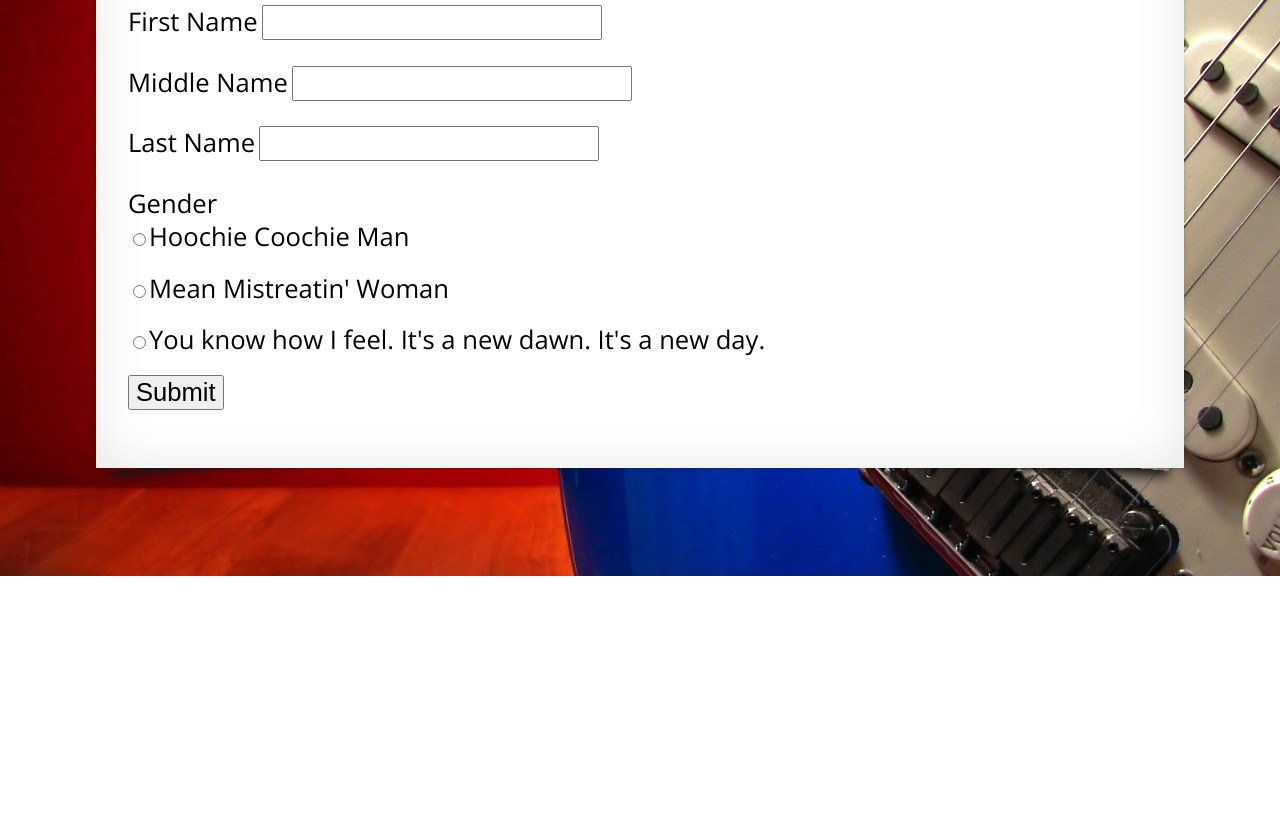
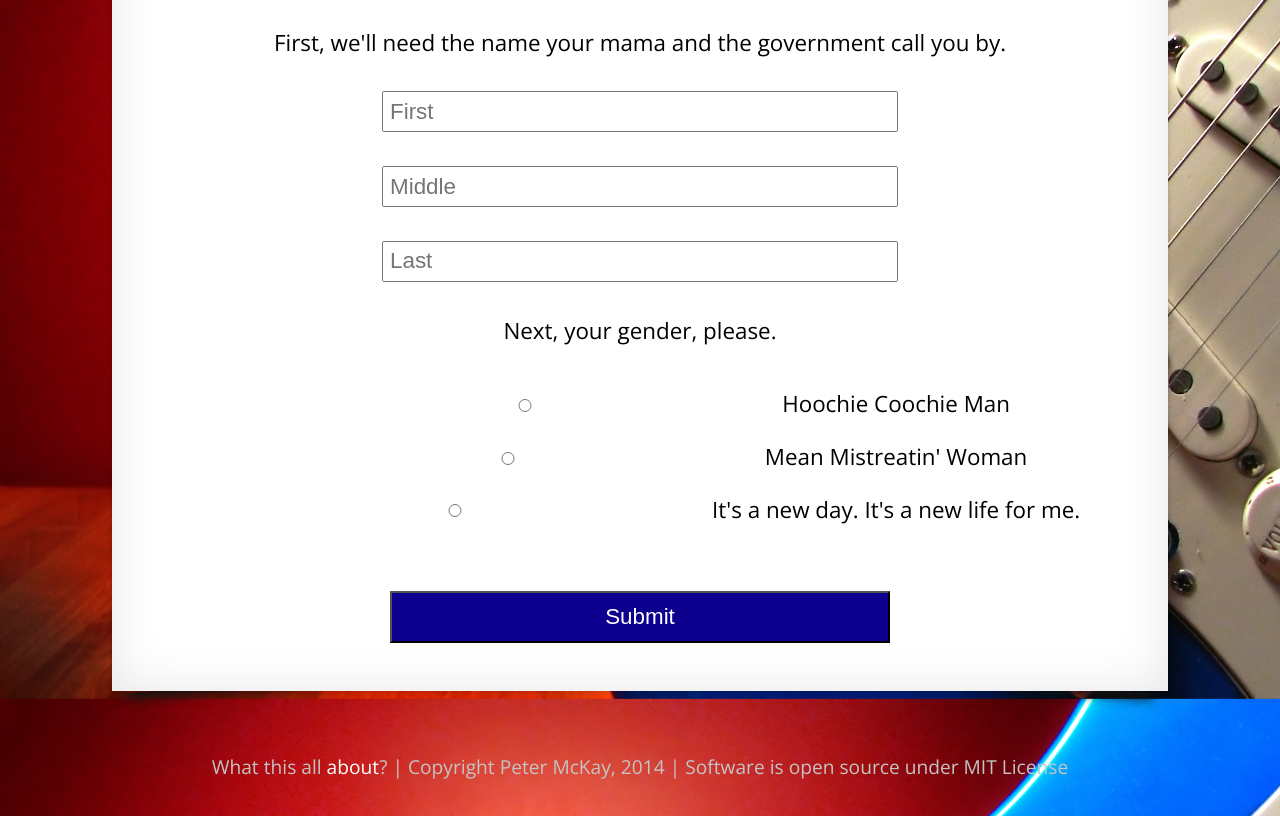
Before and after one commit to peteramckay/bluesnamer, a plain HTML site: page index.html in a window 1280 px wide. Shown: the part 224-1040 px from the top of the page. Before the commit the page ends 800 px from the top, so only its background shows below. Drawn offline with nearby package versions, Linux system fonts and the light colour scheme; a web font is replaced by a local one.

Commit message:
Some UX changes

```diff
--- a/css/base.css
+++ b/css/base.css
@@ -45,7 +45,7 @@
    background: url('../img/guitarbackground.jpg');
    background-repeat: no-repeat;
    background-size: cover;
-   background attachment: fixed;
+   background-attachment: fixed;
 /*
 
 Background obtained on Creative Commons license via Flickr at http://www.flickr.com/photos/rickharris/368538048/sizes/o/
@@ -58,19 +58,19 @@ Background obtained on Creative Commons license via Flickr at http://www.flickr.
   h1, h2, h3, h4, h5, h6 {font-family: 'Brawler', serif;}
 
 
-  h1 {font-size: 3.2em}
+  h1 {font-size: 2.8em}
 
-  h2 {font-size: 2.8em}
+  h2 {font-size: 2.4em}
 
-  h3 {font-size: 2.4em}
+  h3 {font-size: 1.8em}
 
-  h4, h5, h6 {font-size: 1.8em}
+  h4, h5, h6 {font-size: 1.6em}
 
-  p, li, input, .formhed {font-size: 1.6em}
+  p, li, input, label {font-size: 1.4em}
 
   a {
     text-decoration: none;
-    color: #969696;
+    color: #4B2F9E;
   }
 
   a:hover {text-decoration: underline}
@@ -78,16 +78,17 @@ Background obtained on Creative Commons license via Flickr at http://www.flickr.
 /* #Basic Element Styles
 ================================================== */
 
-body {}
+body {
+  padding-top: 3em;
+  padding-bottom: 4em}
 
 #contentarea {
   position: relative;
-  width: 80%;
+  width: 75%;
   min-width: 300px;
+  padding: 3em;
   margin: 0 auto;
-  margin-top: 2em;
-  margin-bottom: 6em;
-  padding: 2em;
+  margin-bottom: 4em;
   background-color: #fff;
   -webkit-box-shadow: 0 0 4px rgba(0, 0, 0, 0.2), inset 0 0 50px rgba(0, 0, 0, 0.1);
   -moz-box-shadow: 0 0 4px rgba(0, 0, 0, 0.2), inset 0 0 50px rgba(0, 0, 0, 0.1);
@@ -123,25 +124,36 @@ body {}
 
 
 form {
-  margin-top: 2em;
+  text-align: center;
+  margin-top: 2.5em;
+  }
+
+form p {margin-top: 1.5em}
+
+input {
+  width: 90%;
+  max-width: 500px;
+  display: inline-block;
+  margin-top: 1.5em;
+  padding: 0.25em
 }
 
-input {margin-bottom: 1em}
+#subbutton {
+  padding: 0.5em;
+  background: #0E008F;
+  color: white;
+  margin-top: 3em;
+}
+
+#contentarea h1 {text-align: center}
 
 .footer {
+  color: #C4C4C4;
+  font-size: 1.2em;
   text-align: center;
-  color: #c9c9c9;
-  font-size: 1em;
-  font-size: 1em;
-  background: #404040;
-  width: 100%;
-  padding: 0.25em;
-  margin: 0 auto;
-  position: fixed;
-  top: 0;
 }
 
-.footer a {color: white;}
+.footer a {color: white}
 
 /* #Media Queries
 ================================================== */
--- a/index.html
+++ b/index.html
@@ -32,17 +32,23 @@
     <h1>"Sweet Meat" Pete's Ultimate Blues Name Generator</h1>
 
     <form name="bngform" action="" method="get">
-      <span class="formhed">First Name</span> <input type="text" name="RnameF" value=""><br>
-      <span class="formhed">Middle Name</span> <input type="text" name="RnameM" value=""><br>
-      <span class="formhed">Last Name</span> <input type="text" name="RnameL" value=""><br>
-      <span class="formhed">Gender</span><br>
-      <input type="radio" name="sex" value="male"><span class="formhed">Hoochie Coochie Man</span><br>
-      <input type="radio" name="sex" value="female"><span class="formhed">Mean Mistreatin' Woman</span><br>
-      <input type="radio" name="sex" value="trans"><span class="formhed">You know how I feel. It's a new dawn. It's a new day.</span><br>
-      <input type="submit" value="Submit" onSubmit="generateBname(this.form)">
+      <p>First, we'll need the name your mama and the government call you by.</p>
+      <input type="text" name="RnameF" value="" placeholder="First"><br>
+      <input type="text" name="RnameM" value="" placeholder="Middle"><br>
+      <input type="text" name="RnameL" value="" placeholder="Last"><br>
+      <p>Next, your gender, please.</p><br>
+      <input type="radio" name="sex" id="male" value="male">
+      <label for="male">Hoochie Coochie Man</label><br>
+      <input type="radio" name="sex" id="female" value="female">
+      <label for="female">Mean Mistreatin' Woman</label><br>
+      <input type="radio" name="sex" id="trans" value="trans">
+      <label for="trans">It's a new day. It's a new life for me.</label><br>
+      <input type="submit" value="Submit" onSubmit="generateBname(this.form)" id="subbutton">
     </form>
-  </div>
-  <div class="footer">What's this all <a href="about.html">about</a>? | Copyright Peter McKay, 2014 | Software is open source under MIT License</div>
+
+  </div><!-- End contentarea-->
+
+<p class="footer">What this all <a href="about.html">about</a>? | Copyright Peter McKay, 2014 | Software is open source under MIT License</p>
 
 </body>
 </html>
```
Also changed, not shown: about.html (+5 -3 lines).
